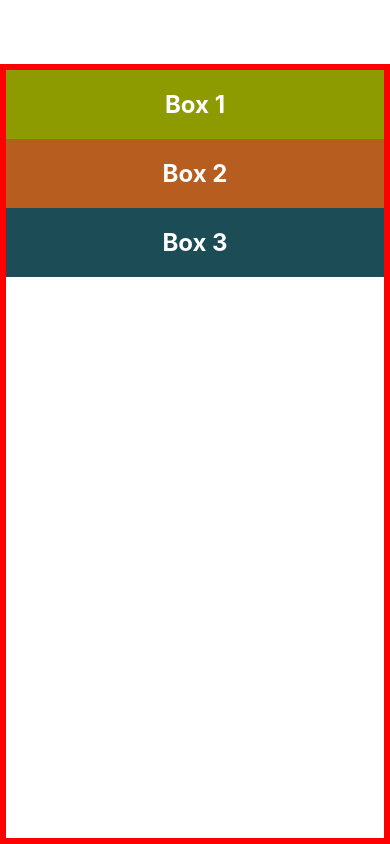
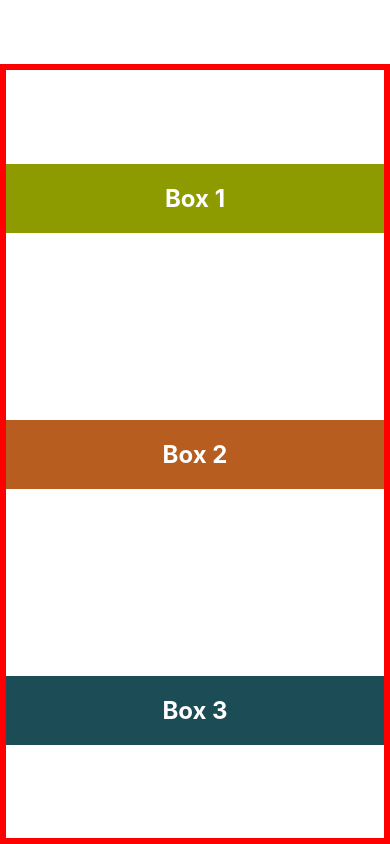
Before and after one commit to SadeEtensh/ReactNativeLayout, a React Native app: screen / in a window 390 px wide. Built offline with nearby package versions, Linux system fonts and the light colour scheme.

Commit message:
Justify Content options

```diff
--- a/App.js
+++ b/App.js
@@ -18,6 +18,7 @@ export default function App() {
 const styles = StyleSheet.create({
   container: {
     flex: 1,
+    justifyContent: "space-around",
     // flexDirection: "column", // default Value
     // flexDirection: "column-reverse", // Changes the main axis direction from Bottom to Top
     // flexDirection: "row", // The Main axis- Left-to Right
```
Also changed, not shown: 1 other file (tests, documents, lock files or other folders).
